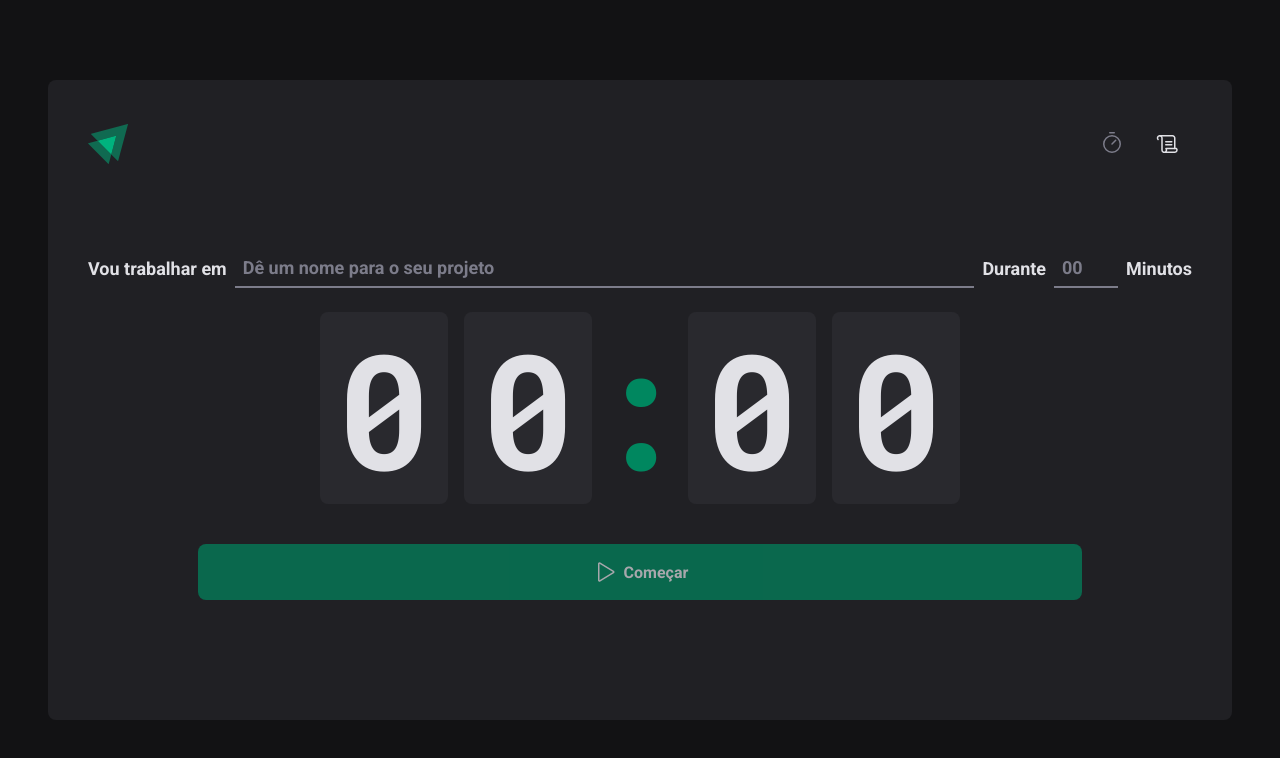
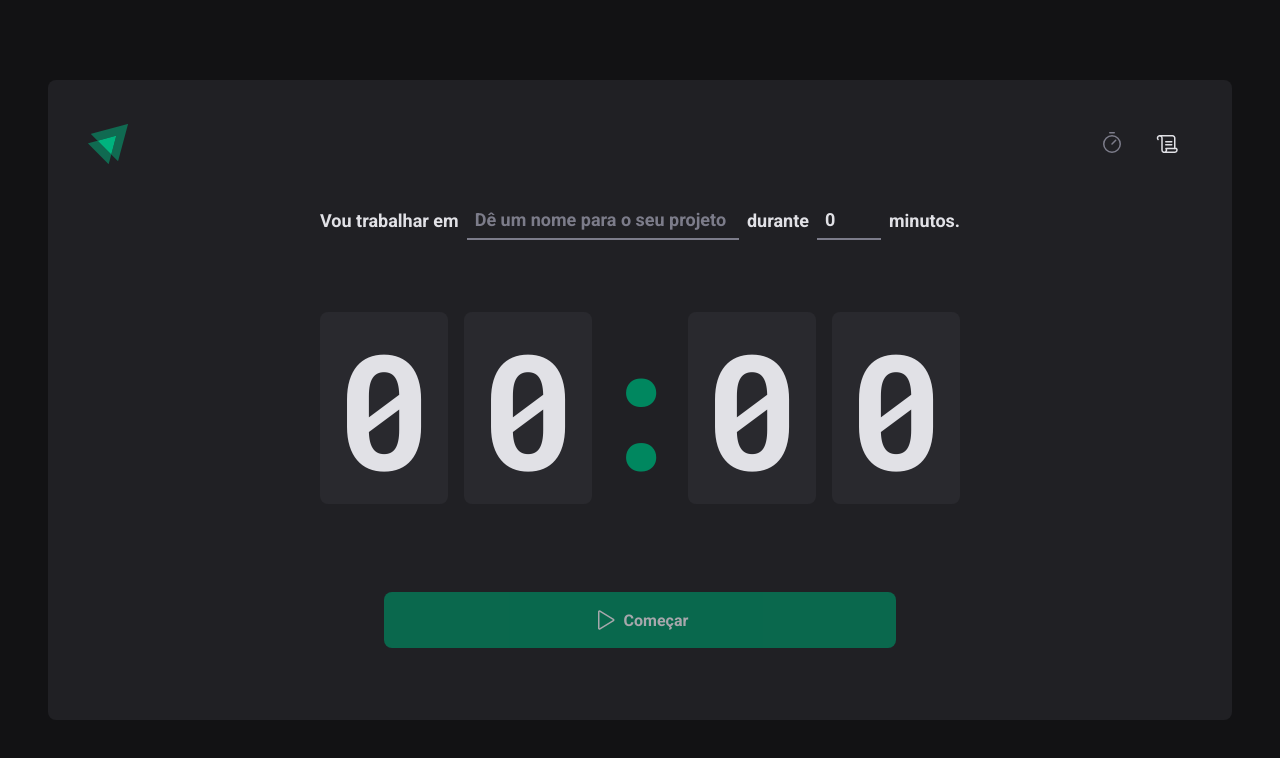
Before and after one commit to Jeh212/timer-countdown-react, a React (Vite) app: page / in a window 1280 px wide. Shown: the top 758 px of the page. Built offline with nearby package versions, Linux system fonts and the light colour scheme.

Commit message:
finishing context api

```diff
--- a/package.json
+++ b/package.json
@@ -11,6 +11,7 @@
   },
   "dependencies": {
     "@hookform/resolvers": "^2.9.9",
+    "date-fns": "^2.29.3",
     "phosphor-react": "^1.4.1",
     "react": "^18.2.0",
     "react-dom": "^18.2.0",
--- /dev/null
+++ b/src/pages/Home/components/Countdown/index.tsx
@@ -0,0 +1,69 @@
+import { differenceInSeconds } from 'date-fns'
+import { useContext, useEffect } from 'react'
+import { CycleContext } from '../..'
+import { CountdownContainer, Separator } from './styles'
+
+export function Countdown() {
+  const {
+    activeCycle,
+    activeCycleId,
+    markCycleAsFinished,
+    amountSecondsPassed,
+    setSecondsPassed,
+  } = useContext(CycleContext)
+
+  const totalSeconds = activeCycle ? activeCycle.minutesAmount * 60 : 0
+
+  useEffect(() => {
+    let interval: any
+
+    if (activeCycle) {
+      interval = setInterval(() => {
+        const secondsDifference = differenceInSeconds(
+          new Date(),
+          activeCycle.startDate,
+        )
+        if (secondsDifference >= totalSeconds) {
+          markCycleAsFinished()
+          setSecondsPassed(totalSeconds)
+          clearInterval(interval)
+        } else {
+          setSecondsPassed(secondsDifference)
+        }
+      }, 1000)
+    }
+    return () => {
+      clearInterval(interval)
+    }
+  }, [
+    activeCycle,
+    totalSeconds,
+    activeCycleId,
+    markCycleAsFinished,
+    setSecondsPassed,
+  ])
+
+  const currentSeconds = activeCycle ? totalSeconds - amountSecondsPassed : 0
+
+  const minutesAmount = Math.floor(currentSeconds / 60)
+  const secondsAmount = currentSeconds % 60
+
+  const minutes = String(minutesAmount).padStart(2, '0')
+  const seconds = String(secondsAmount).padStart(2, '0')
+
+  useEffect(() => {
+    if (activeCycle) {
+      document.title = `${minutes}: ${seconds}`
+    }
+  }, [minutes, activeCycle, seconds])
+
+  return (
+    <CountdownContainer>
+      <span>{minutes[0]}</span>
+      <span>{minutes[1]}</span>
+      <Separator>:</Separator>
+      <span>{seconds[0]}</span>
+      <span>{seconds[1]}</span>
+    </CountdownContainer>
+  )
+}
--- /dev/null
+++ b/src/pages/Home/components/Countdown/styles.ts
@@ -0,0 +1,27 @@
+import styled from 'styled-components'
+
+const CountdownContainer = styled.div`
+  font-family: 'Roboto Mono', monospace;
+  font-size: 10rem;
+  line-height: 8rem;
+  color: ${(props) => props.theme['gray-100']};
+  display: flex;
+  gap: 1rem;
+  span {
+    background-color: ${(props) => props.theme['gray-700']};
+    padding: 2rem 1rem;
+    border-radius: 8px;
+  }
+  margin: 1rem 0 0 0;
+`
+
+const Separator = styled.div`
+  padding: 2rem 0;
+  color: ${(props) => props.theme['green-500']};
+  width: 4rem;
+  overflow: hidden;
+  display: flex;
+  justify-content: center;
+`
+
+export { CountdownContainer, Separator }
--- /dev/null
+++ b/src/pages/Home/components/NewCycleForm/index.tsx
@@ -0,0 +1,43 @@
+import { FormContainer, MinutesAmountInput, TaskInput } from './styles'
+
+import { useContext } from 'react'
+import { CycleContext } from '../..'
+import { useFormContext } from 'react-hook-form'
+
+export function NewCycleForm() {
+  const { activeCycle } = useContext(CycleContext)
+  const { register } = useFormContext()
+
+  const isActiveCycle = !!activeCycle
+
+  return (
+    <FormContainer>
+      <label htmlFor="task">Vou trabalhar em</label>
+      <TaskInput
+        id="task"
+        list="task-suggestions"
+        disabled={isActiveCycle}
+        placeholder="Dê um nome para o seu projeto"
+        {...register('task')}
+      />
+      <datalist id="task-suggestions">
+        <option value="Projeto 1" />
+        <option value="Projeto 2" />
+        <option value="Projeto 3" />
+        <option value="Banana" />
+      </datalist>
+      <label htmlFor="minutesAmount">durante</label>
+      <MinutesAmountInput
+        type="number"
+        id="minutesAmount"
+        placeholder="00"
+        disabled={isActiveCycle}
+        step={5}
+        min={15}
+        max={60}
+        {...register('minutesAmount', { valueAsNumber: true })}
+      />
+      <span>minutos.</span>
+    </FormContainer>
+  )
+}
--- /dev/null
+++ b/src/pages/Home/components/NewCycleForm/styles.ts
@@ -0,0 +1,47 @@
+import styled from 'styled-components'
+
+const FormContainer = styled.div`
+  width: 100%;
+  display: flex;
+  align-items: center;
+  justify-content: center;
+  gap: 0.5rem;
+
+  color: ${(props) => props.theme['gray-100']};
+
+  font-size: 1.125rem;
+  font-weight: bold;
+  flex-wrap: wrap;
+`
+
+const BaseInput = styled.input`
+  background: transparent;
+  height: 2.5rem;
+  border: 0;
+  border-bottom: 2px solid ${(props) => props.theme['gray-500']};
+  font-weight: bold;
+  font-size: inherit;
+  padding: 0 0.5rem;
+
+  color: ${(props) => props.theme['gray-100']};
+
+  &:focus {
+    box-shadow: none;
+    border-color: ${(props) => props.theme['green-500']};
+  }
+  &::placeholder {
+    color: ${(props) => props.theme['gray-500']};
+  }
+`
+
+const TaskInput = styled(BaseInput)`
+  flex: 1;
+  &::-webkit-calendar-picker-indicator {
+    display: none !important;
+  }
+`
+
+const MinutesAmountInput = styled(BaseInput)`
+  width: 4rem;
+`
+export { FormContainer, TaskInput, MinutesAmountInput }
--- a/src/pages/Home/index.tsx
+++ b/src/pages/Home/index.tsx
@@ -1,18 +1,34 @@
-import { Play } from 'phosphor-react'
-import { useForm } from 'react-hook-form'
+import { HandPalm, Play } from 'phosphor-react'
+import * as zod from 'zod'
+import { FormProvider, useForm } from 'react-hook-form'
 import { zodResolver } from '@hookform/resolvers/zod'
-import * as zod from 'zod'
+import {
+  HomeContainer,
+  StartCountdownButton,
+  StopCountdownButton,
+} from './styles'
+import { createContext, useState } from 'react'
+import { Countdown } from './components/Countdown'
+import { NewCycleForm } from './components/NewCycleForm'
 
-import {
-  CountDownContainer,
-  FormContainer,
-  HomeContainer,
-  MinutesAmountInput,
-  Separator,
-  StartCountDownButton,
-  TaskInput,
-} from './styles'
-import { useState } from 'react'
+interface Cycle {
+  id: string
+  task: string
+  minutesAmount: number
+  startDate: Date
+  stoppedDate?: Date
+  finishedDate?: Date
+}
+
+interface CyclesContextType {
+  activeCycle?: Cycle
+  activeCycleId: string | null
+  amountSecondsPassed: number
+  markCycleAsFinished: () => void
+  setSecondsPassed: (seconds: number) => void
+}
+
+const CycleContext = createContext({} as CyclesContextType)
 
 const newCyCleFormValidationSchema = zod.object({
   task: zod.string().min(1, 'Informe a tarefa'),
@@ -24,24 +40,33 @@ const newCyCleFormValidationSchema = zod.object({
 
 type NewCycleFormData = zod.infer<typeof newCyCleFormValidationSchema>
 
-interface Cycle {
-  id: string
-  task: string
-  minutesAmount: number
-}
-
 export const Home = () => {
   const [cycles, setCycle] = useState<Cycle[]>([])
   const [activeCycleId, setActiveCycleId] = useState<string | null>(null)
   const [amountSecondsPassed, setAmountSecondsPassed] = useState(0)
 
-  const { register, handleSubmit, watch, reset } = useForm<NewCycleFormData>({
+  const activeCycle = cycles.find((cycle) => cycle.id === activeCycleId)
+
+  const newCycleForm = useForm<NewCycleFormData>({
     resolver: zodResolver(newCyCleFormValidationSchema),
     defaultValues: {
       task: '',
       minutesAmount: 0,
     },
   })
+  const { handleSubmit, watch, reset } = newCycleForm
+
+  const markCycleAsFinished = () => {
+    setCycle((state) =>
+      state.map((cycle) => {
+        if (cycle.id === activeCycleId) {
+          return { ...cycle, finishedDate: new Date() }
+        } else {
+          return cycle
+        }
+      }),
+    )
+  }
 
   const handleCreateNewCycle = (data: NewCycleFormData) => {
     const id = String(new Date().getTime())
@@ -50,74 +75,66 @@ export const Home = () => {
       id,
       task: data.task,
       minutesAmount: data.minutesAmount,
+      startDate: new Date(),
     }
 
     setCycle((state) => [...state, newCycle])
     setActiveCycleId(id)
-
+    setAmountSecondsPassed(0)
     reset()
   }
 
-  const activeCycle = cycles.find((cycle) => cycle.id === activeCycleId)
+  function setSecondsPassed(seconds: number) {
+    setAmountSecondsPassed(seconds)
+  }
 
-  const totalSeconds = activeCycle ? activeCycle.minutesAmount * 60 : 0
-  const currentSeconds = activeCycle ? totalSeconds - amountSecondsPassed : 0
-
-  const minutesAmount = Math.floor(currentSeconds / 60)
-  const secondsAmount = currentSeconds % 60
-
-  const minutes = String(minutesAmount).padStart(2, '0')
-  const second = String(secondsAmount).padStart(2, '0')
+  const handleStopCycle = () => {
+    setCycle((state) =>
+      state.map((cycle) => {
+        if (cycle.id === activeCycleId) {
+          return { ...cycle, stoppedDate: new Date() }
+        } else {
+          return cycle
+        }
+      }),
+    )
+    setActiveCycleId(null)
+  }
 
   const task = watch('task')
   const isSubmitDisabled = !task
 
   return (
     <HomeContainer>
-      <form onSubmit={handleSubmit(handleCreateNewCycle)} action="">
-        <FormContainer>
-          <label htmlFor="task">Vou trabalhar em</label>
-          <TaskInput
-            id="task"
-            list="task-suggestion"
-            placeholder="Dê um nome para o seu projeto"
-            {...register('task')}
-          />
-
-          <datalist id="task-suggestion">
-            <option value="Projeto 01"></option>
-            <option value="Projeto 02"></option>
-            <option value="Projeto 03"></option>
-            <option value="Projeto 04"></option>
-          </datalist>
-
-          <label htmlFor="minutesAmount">Durante</label>
-          <MinutesAmountInput
-            type="number"
-            id="minutesAmount"
-            placeholder="00"
-            step={5}
-            min={5}
-            max={60}
-            {...(register('minutesAmount'), { valueAsNumber: true })}
-          />
-
-          <span>Minutos</span>
-
-          <CountDownContainer>
-            <span>{minutes[0]}</span>
-            <span>{minutes[1]}</span>
-            <Separator>:</Separator>
-            <span>{second[0]}</span>
-            <span>{second[1]}</span>
-          </CountDownContainer>
-
-          <StartCountDownButton disabled={isSubmitDisabled} type="submit">
+      <form onSubmit={handleSubmit(handleCreateNewCycle)}>
+        <CycleContext.Provider
+          value={{
+            activeCycle,
+            activeCycleId,
+            markCycleAsFinished,
+            amountSecondsPassed,
+            setSecondsPassed,
+          }}
+        >
+          <FormProvider {...newCycleForm}>
+            <NewCycleForm />
+          </FormProvider>
+          <Countdown />
+        </CycleContext.Provider>
+        {activeCycle ? (
+          <StopCountdownButton onClick={handleStopCycle} type="button">
+            <HandPalm size={24} />
+            Interromper
+          </StopCountdownButton>
+        ) : (
+          <StartCountdownButton disabled={isSubmitDisabled} type="submit">
             <Play size={24} />
             Começar
-          </StartCountDownButton>
-        </FormContainer>
+          </StartCountdownButton>
+        )}
       </form>
     </HomeContainer>
   )
 }
+
+export { CycleContext }
--- a/src/pages/Home/styles.ts
+++ b/src/pages/Home/styles.ts
@@ -14,74 +14,8 @@ const HomeContainer = styled.main`
     gap: 3.5rem;
   }
 `
-const FormContainer = styled.div`
-  width: 100%;
-  display: flex;
-  align-items: center;
-  justify-content: center;
-  gap: 0.5rem;
 
-  color: ${(props) => props.theme['gray-100']};
-
-  font-size: 1.125rem;
-  font-weight: bold;
-  flex-wrap: wrap;
-`
-const BaseInput = styled.input`
-  background: transparent;
-  height: 2.5rem;
-  border: 0;
-  border-bottom: 2px solid ${(props) => props.theme['gray-500']};
-  font-weight: bold;
-  font-size: inherit;
-  padding: 0 0.5rem;
-
-  color: ${(props) => props.theme['gray-100']};
-
-  &:focus {
-    box-shadow: none;
-    border-color: ${(props) => props.theme['green-500']};
-  }
-  &::placeholder {
-    color: ${(props) => props.theme['gray-500']};
-  }
-`
-
-const TaskInput = styled(BaseInput)`
-  flex: 1;
-  &::-webkit-calendar-picker-indicator {
-    display: none !important;
-  }
-`
-
-const MinutesAmountInput = styled(BaseInput)`
-  width: 4rem;
-`
-
-const CountDownContainer = styled.div`
-  font-family: 'Roboto Mono', monospace;
-  font-size: 10rem;
-  line-height: 8rem;
-  color: ${(props) => props.theme['gray-100']};
-  display: flex;
-  gap: 1rem;
-  span {
-    background-color: ${(props) => props.theme['gray-700']};
-    padding: 2rem 1rem;
-    border-radius: 8px;
-  }
-  margin: 1rem 0 0 0;
-`
-const Separator = styled.div`
-  padding: 2rem 0;
-  color: ${(props) => props.theme['green-500']};
-  width: 4rem;
-  overflow: hidden;
-  display: flex;
-  justify-content: center;
-`
-
-const StartCountDownButton = styled.button`
+const BaseCountdownButton = styled.button`
   width: 80%;
   border: 0;
   padding: 1rem;
@@ -94,8 +28,6 @@ const StartCountDownButton = styled.button`
   gap: 0.5rem;
   font-weight: bold;
   cursor: pointer;
-
-  background: ${(props) => props.theme['green-500']};
   color: ${(props) => props.theme['gray-100']};
 
   &:hover {
@@ -106,18 +38,22 @@ const StartCountDownButton = styled.button`
     opacity: 0.7;
     cursor: not-allowed;
   }
+`
 
+const StartCountdownButton = styled(BaseCountdownButton)`
+  background: ${(props) => props.theme['green-500']};
+  color: ${(props) => props.theme['gray-100']};
   &:not(:disabled):hover {
-    opacity: 0.7;
-    cursor: not-allowed;
+    opacity: 0.9;
   }
 `
-export {
-  TaskInput,
-  MinutesAmountInput,
-  StartCountDownButton,
-  Separator,
-  HomeContainer,
-  CountDownContainer,
-  FormContainer,
-}
+
+const StopCountdownButton = styled(BaseCountdownButton)`
+  background: ${(props) => props.theme['red-500']};
+  &:not(:disabled):hover {
+    opacity: 0.9;
+    background: ${(props) => props.theme['red-700']};
+  }
+`
+
+export { StartCountdownButton, HomeContainer, StopCountdownButton }
```
Also changed, not shown: 1 other file (tests, documents, lock files or other folders).
